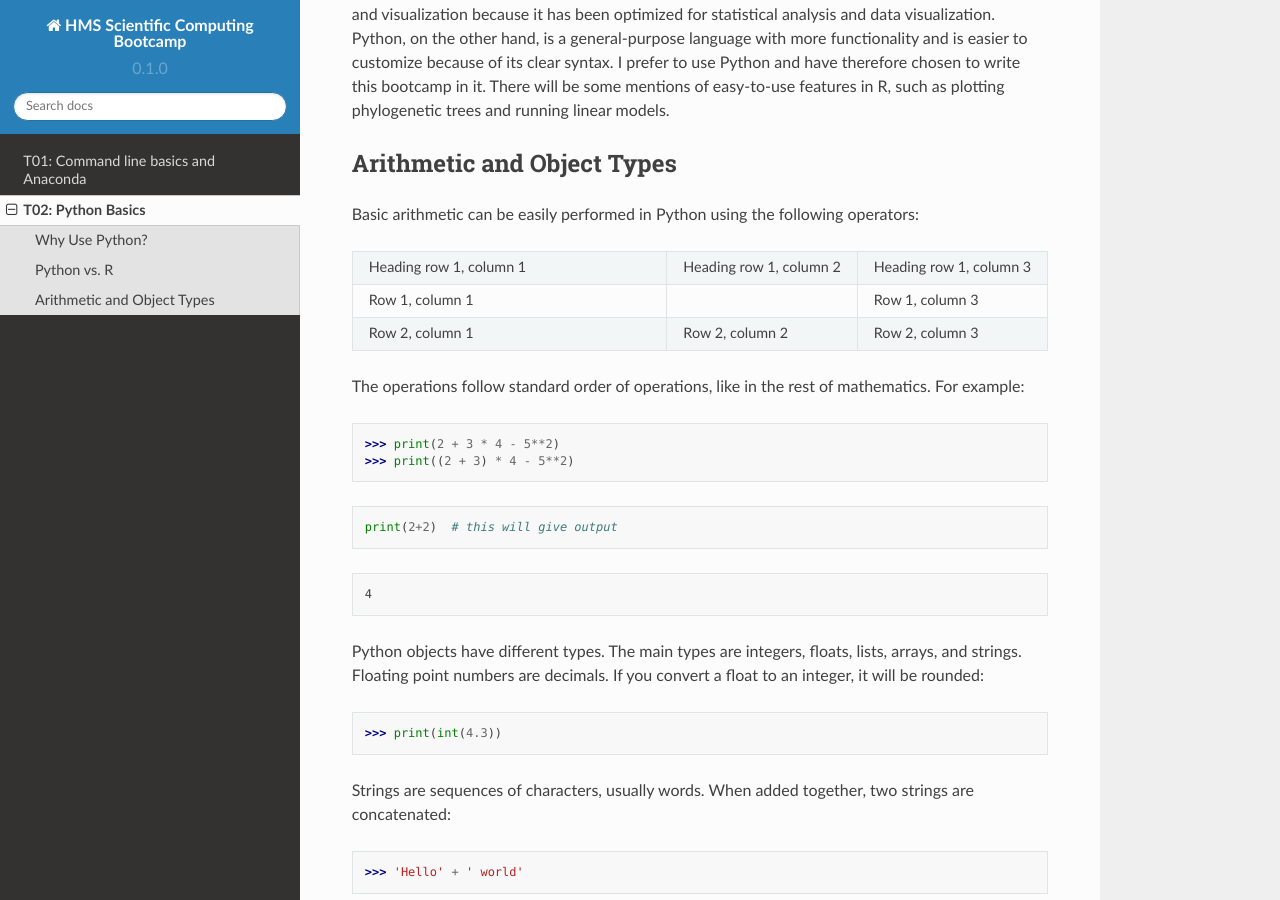
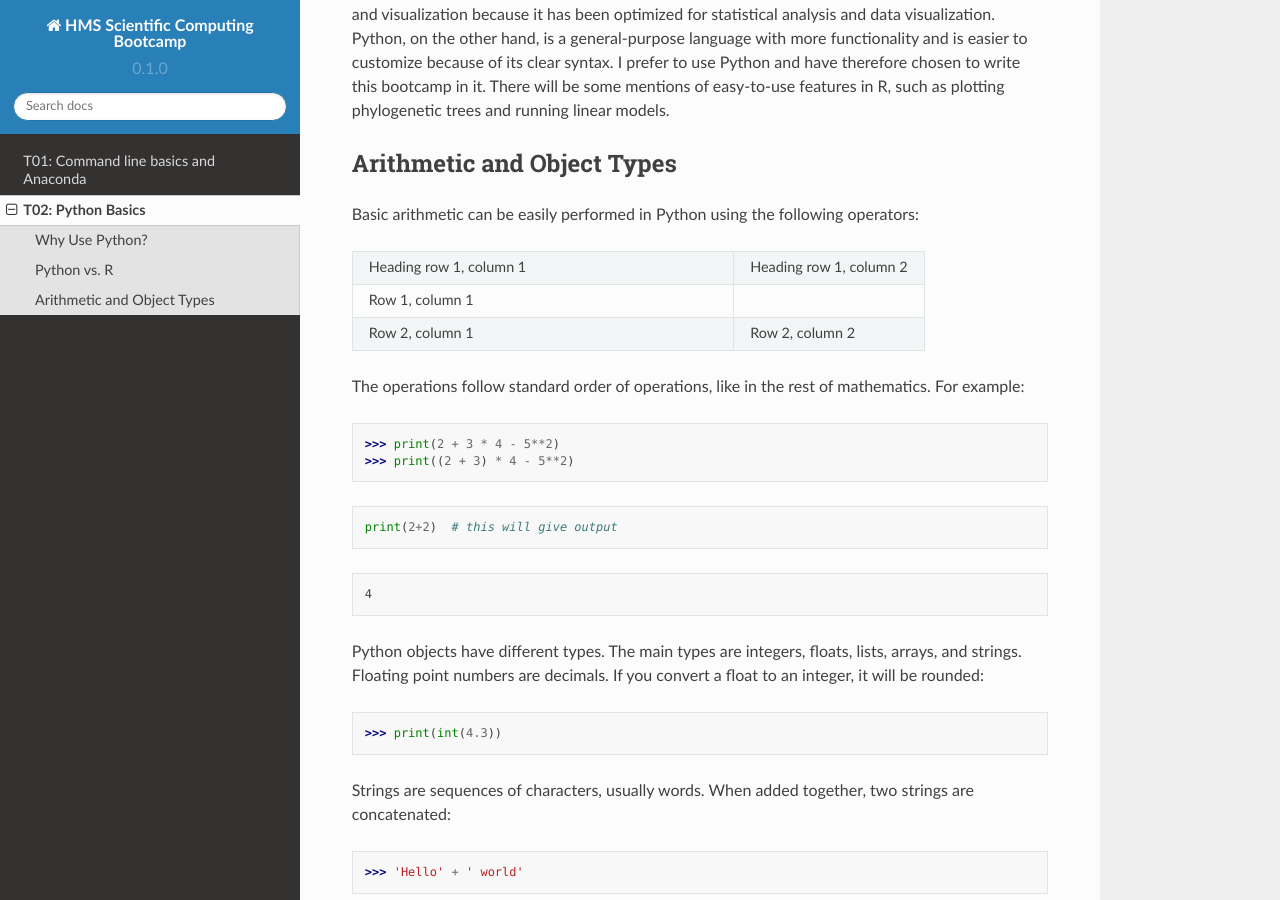
Before and after one commit to sanju99/hms_computing_bootcamp, a Sphinx documentation site: the page built from docs/source/t02.rst, in a window 1280 px wide and 900 px high, scrolled down 437 px. Built offline with Sphinx 7.4.7 and the Read the Docs theme 2.0.0, drawn with Linux system fonts in a browser that asks for light colours.

Commit message:
Update t02.rst

```diff
--- a/docs/source/t02.rst
+++ b/docs/source/t02.rst
@@ -35,18 +35,15 @@ Basic arithmetic can be easily performed in Python using the following operators
 
 
 .. list-table::
-   :widths: 10 5 5
+   :widths: 10 5
    :header-rows: 0
 
    * - Heading row 1, column 1
      - Heading row 1, column 2
-     - Heading row 1, column 3
    * - Row 1, column 1
      -
-     - Row 1, column 3
    * - Row 2, column 1
      - Row 2, column 2
-     - Row 2, column 3
 
 The operations follow standard order of operations, like in the rest of mathematics. For example:
 
```
